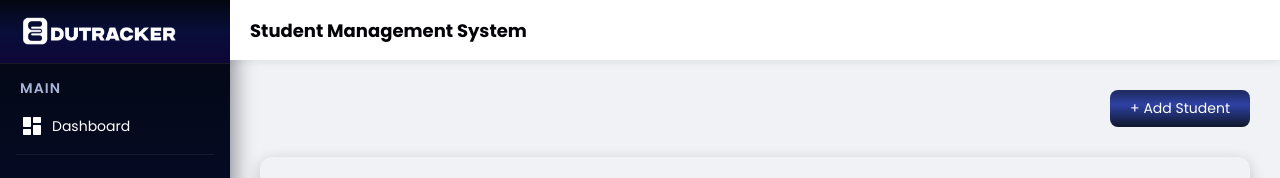
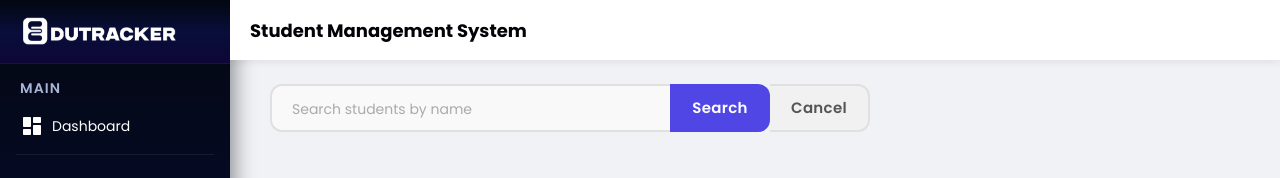
Before and after one commit to akhil14712-debug/frontend-sms, a React (Vite) app: page /students in a window 1280 px wide. Shown: the top 178 px of the page. Built offline with nearby package versions, Linux system fonts and the light colour scheme; no server answers.

Commit message:
Added teacher searching feature by name

```diff
--- a/src/Components/Students/AddStudent.jsx
+++ b/src/Components/Students/AddStudent.jsx
@@ -20,6 +20,8 @@ const AddStudent = () => {
     email:"",
     phone:""
   })
+
+
 
   const {id} = useParams();
   const navigate = useNavigate()
@@ -75,6 +77,8 @@ const AddStudent = () => {
         }
     }
   }
+
+
 
 
 
--- a/src/Components/Students/ListStudent.jsx
+++ b/src/Components/Students/ListStudent.jsx
@@ -1,11 +1,12 @@
 import React, {useState,useEffect} from 'react'
-import { deleteStudent, listStudent } from '../../Services/StudentService';
+import { deleteStudent, getStudentSearch, listStudent } from '../../Services/StudentService';
 import { useNavigate } from 'react-router-dom';
 
 
 const ListStudent = () => {
     const navigate = useNavigate()
     const [students,setStudents] = useState([]);
+    const [searchName,setSearchName] = useState("");
     useEffect(()=>{
         getAllStudent();
     },[])
@@ -31,10 +32,30 @@ const ListStudent = () => {
         })
     }
 
+    function searchStudent(){
+        if(!searchName.trim()){
+            getAllStudent()
+            return
+        }else{
+            getStudentSearch(searchName)
+            .then((res)=>setStudents(res.data))
+            .catch(err=>console.log(err))
+        }
+    }
+
+    function cancelSearch(){
+        getAllStudent()
+    }
+
 
 
   return (
     <div>
+        <div className="search-container">
+            <input type="text" placeholder='Search students by name'  className="search" value={searchName} onChange={(e)=>setSearchName(e.target.value)}></input>
+            <button className="search-btn" onClick={searchStudent}>Search</button>
+            <button className="cancel-btn" onClick={cancelSearch}>Cancel</button>
+        </div>
     <div className='add-student-div'><button className="my-btn1" onClick={() => navigate('/students/add')}>+ Add Student</button></div>
     <div className="table-wrapper">
         <div className='lst-student'><center>List of Students</center></div>
--- a/src/Components/Teachers/ListTeacher.jsx
+++ b/src/Components/Teachers/ListTeacher.jsx
@@ -1,11 +1,13 @@
 import React, {useState,useEffect} from 'react'
-import { deleteTeacher,listTeacher } from '../../Services/TeacherService';
+import { deleteTeacher,getTeacherSearch,listTeacher } from '../../Services/TeacherService';
 import { useNavigate } from 'react-router-dom';
 
 
 const ListTeacher = () => {
     const navigate = useNavigate()
     const [teachers,setTeachers] = useState([]);
+    const[searchName,setSearchName] = useState("")
+
     useEffect(()=>{
         getAllTeacher();
     },[])
@@ -31,10 +33,25 @@ const ListTeacher = () => {
         })
     }
 
+    function searchTeacher(){
+        if(!searchName.trim()){
+            getAllTeacher()
+            return
+        }else{
+            getTeacherSearch(searchName)
+            .then((res)=>setTeachers(res.data))
+            .catch(err=>console.log(err));
+        }
+    }
+
 
 
   return (
     <div>
+        <div className="search-container">
+            <input type="text" placeholder='Search teacher by name'  className="search" value={searchName} onChange={(e)=>setSearchName(e.target.value)}></input>
+            <button className="search-btn" onClick={searchTeacher}>Search</button>
+        </div>
     <div className='add-student-div'><button className="my-btn1" onClick={() => navigate('/teachers/add')}>+ Add Teacher</button></div>
     <div className="table-wrapper">
         <h2><center>List of Teacher</center></h2>
--- a/src/Services/StudentService.js
+++ b/src/Services/StudentService.js
@@ -11,3 +11,5 @@ export const getStudent = (id) => axios.get(REST_API_BASE_URL +'/'+id);
 export const updateStudent = (id,student) => axios.put(REST_API_BASE_URL +'/'+id,student);
 
 export const deleteStudent = (id) => axios.delete(REST_API_BASE_URL +'/'+id);
+
+export const getStudentSearch = (name) => axios.get(REST_API_BASE_URL+'/search?name='+name)
--- a/src/Services/TeacherService.js
+++ b/src/Services/TeacherService.js
@@ -11,3 +11,5 @@ export const getTeacher = (id) => axios.get(REST_API_BASE_URL +'/'+id);
 export const updateTeacher = (id,teacher) => axios.put(REST_API_BASE_URL +'/'+id,teacher);
 
 export const deleteTeacher = (id) => axios.delete(REST_API_BASE_URL +'/'+id);
+
+export const getTeacherSearch = (name) => axios.get(REST_API_BASE_URL+'/search?name='+name)
--- a/src/Style/global.css
+++ b/src/Style/global.css
@@ -1036,3 +1036,86 @@ height:150px;
   margin-top: 5px;
   height: 130px;
 }
+
+
+/* Search Container - wraps input + button together */
+.search-container {
+  display: flex;
+  align-items: center;
+  margin: 24px 0 24px 40px;
+  width: fit-content;
+}
+
+/* Search Input */
+.search {
+  height: 48px;
+  width: 400px;
+  border: 2px solid #e0e0e0;
+  border-right: none;
+  border-radius: 12px 0 0 12px;
+  padding: 0 16px 0 20px;
+  font-size: 15px;
+  color: #333;
+  background-color: #f9f9f9;
+  outline: none;
+  transition: border-color 0.3s, box-shadow 0.3s, background-color 0.3s;
+}
+
+.search:focus {
+  border-color: #4f46e5;
+  background-color: #fff;
+  box-shadow: 0 0 0 3px rgba(79, 70, 229, 0.15);
+}
+
+.search::placeholder {
+  color: #aaa;
+  font-size: 14px;
+}
+
+/* Search Button */
+.search-btn {
+  height: 48px;
+  width: 100px;
+  background-color: #4f46e5;
+  color: #fff;
+  font-size: 15px;
+  font-weight: 600;
+  border: none;
+  border-radius: 0 12px 12px 0;
+  cursor: pointer;
+  transition: background-color 0.3s, transform 0.1s;
+  letter-spacing: 0.3px;
+}
+
+.search-btn:hover {
+  background-color: #4338ca;
+}
+
+.search-btn:active {
+  transform: scale(0.97);
+}
+
+.cancel-btn {
+  height: 48px;
+  width: 100px;
+  background-color: #f1f1f1;
+  color: #555;
+  font-size: 15px;
+  font-weight: 600;
+  border: 2px solid #e0e0e0;
+  border-left: none;
+  border-radius: 0 12px 12px 0;  /* rounded only on right end */
+  cursor: pointer;
+  transition: background-color 0.3s, color 0.3s, transform 0.1s;
+  letter-spacing: 0.3px;
+}
+
+.cancel-btn:hover {
+  background-color: #e74c3c;
+  color: #fff;
+  border-color: #e74c3c;
+}
+
+.cancel-btn:active {
+  transform: scale(0.97);
+}
```
